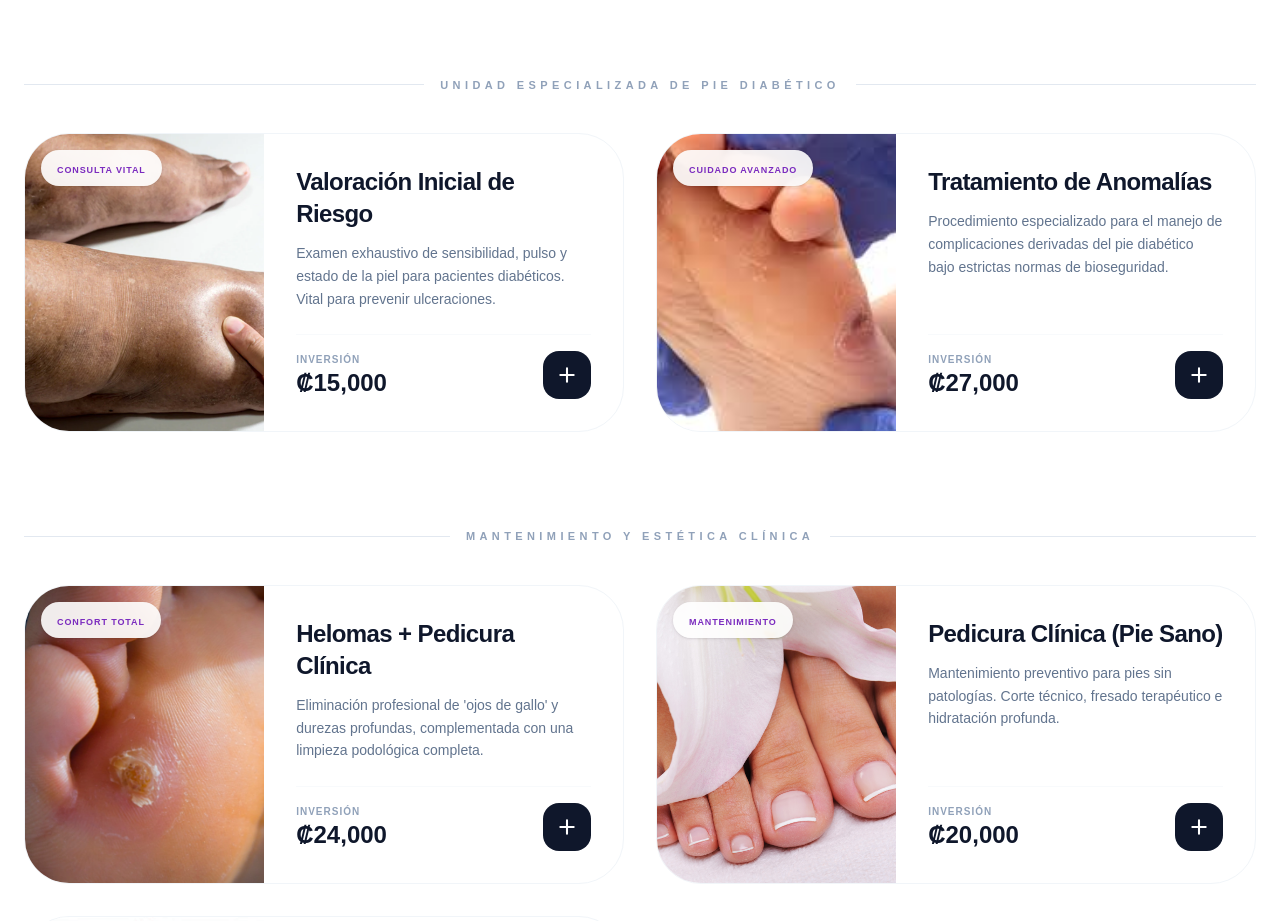
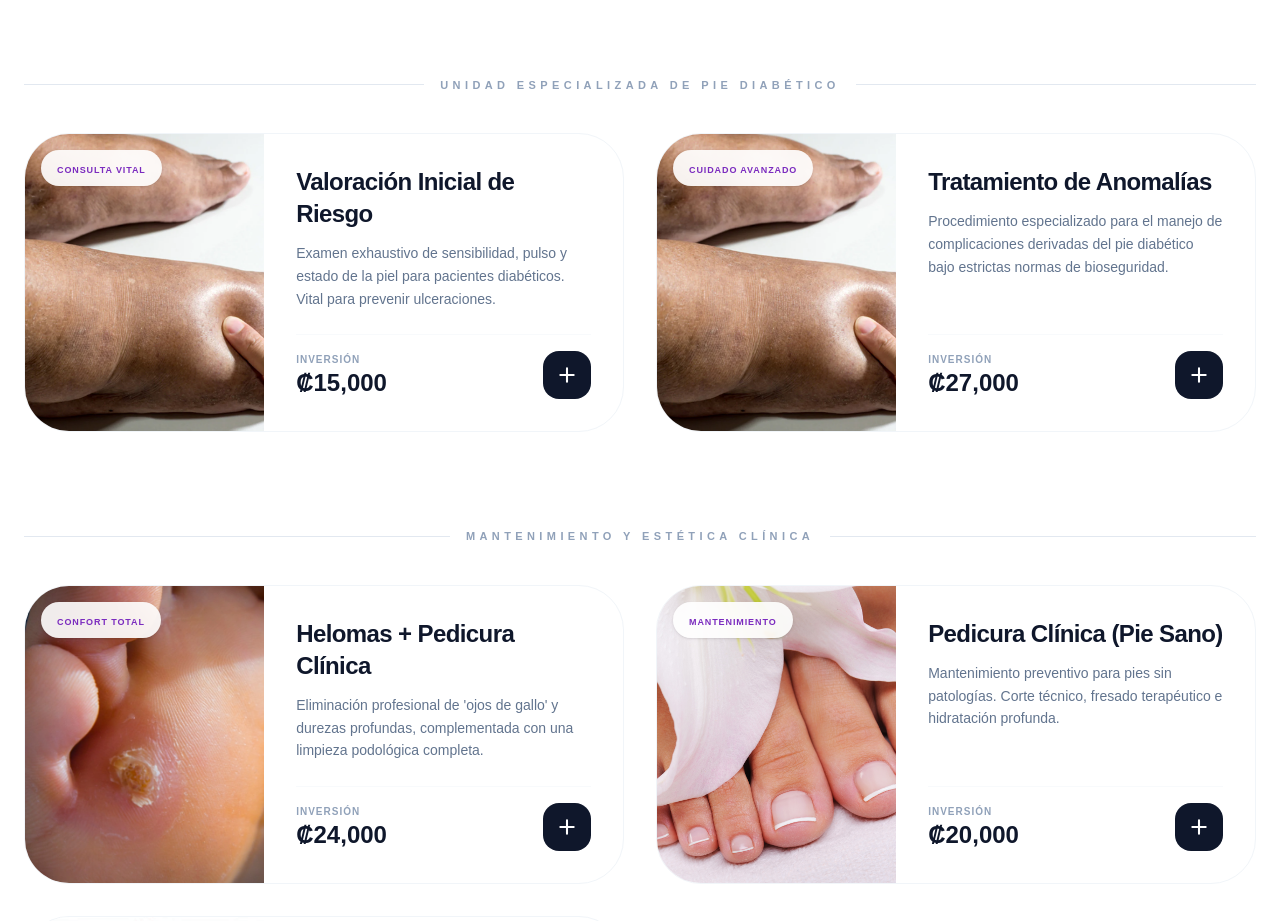
Before and after one commit to merloyflores/clinica-podologia, a Next.js app: page /tratamientos in a window 1280 px wide. Shown: the part 1660-2581 px from the top of the page. Built offline with nearby package versions, Linux system fonts and the light colour scheme.

Commit message:
fix: sincronización final de imágenes pendientes y limpieza de extensiones

```diff
--- a/app/tratamientos/page.tsx
+++ b/app/tratamientos/page.tsx
@@ -78,7 +78,7 @@ const tratamientos = [
         longDesc: "Cuidado clínico para pies con callosidades extremas, grietas o uñas con malformaciones bajo protocolos estrictos de bioseguridad para evitar cualquier herida comprometida.",
         benefits: ["Protocolo de bioseguridad", "Técnicas no invasivas", "Cuidado experto"],
         price: "₡27,000",
-        img: "/images/servicios/pie_diabetico.JFIF",
+        img: "/images/servicios/pie_diabetico.png",
         tag: "Cuidado Avanzado"
       }
     ]
```
Also changed, not shown: public/images/servicios/onicomiquia.png (added).
